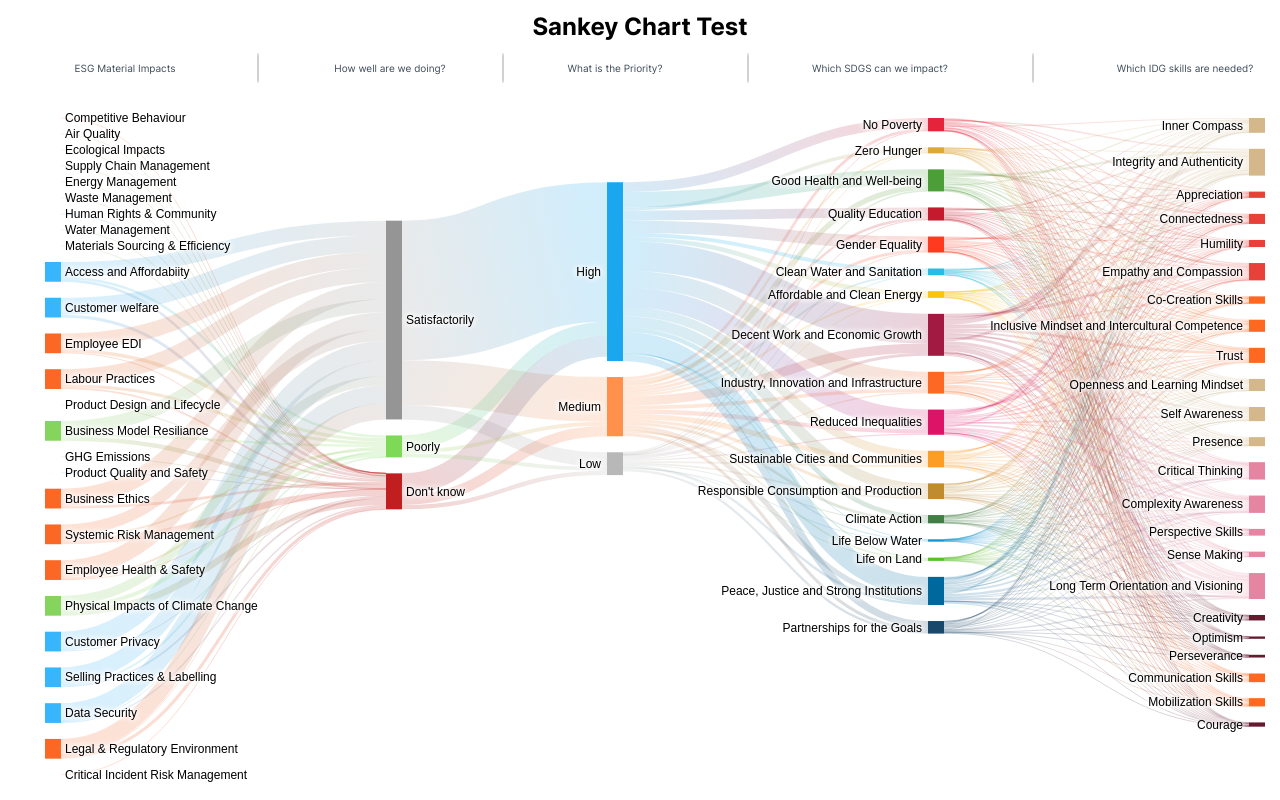
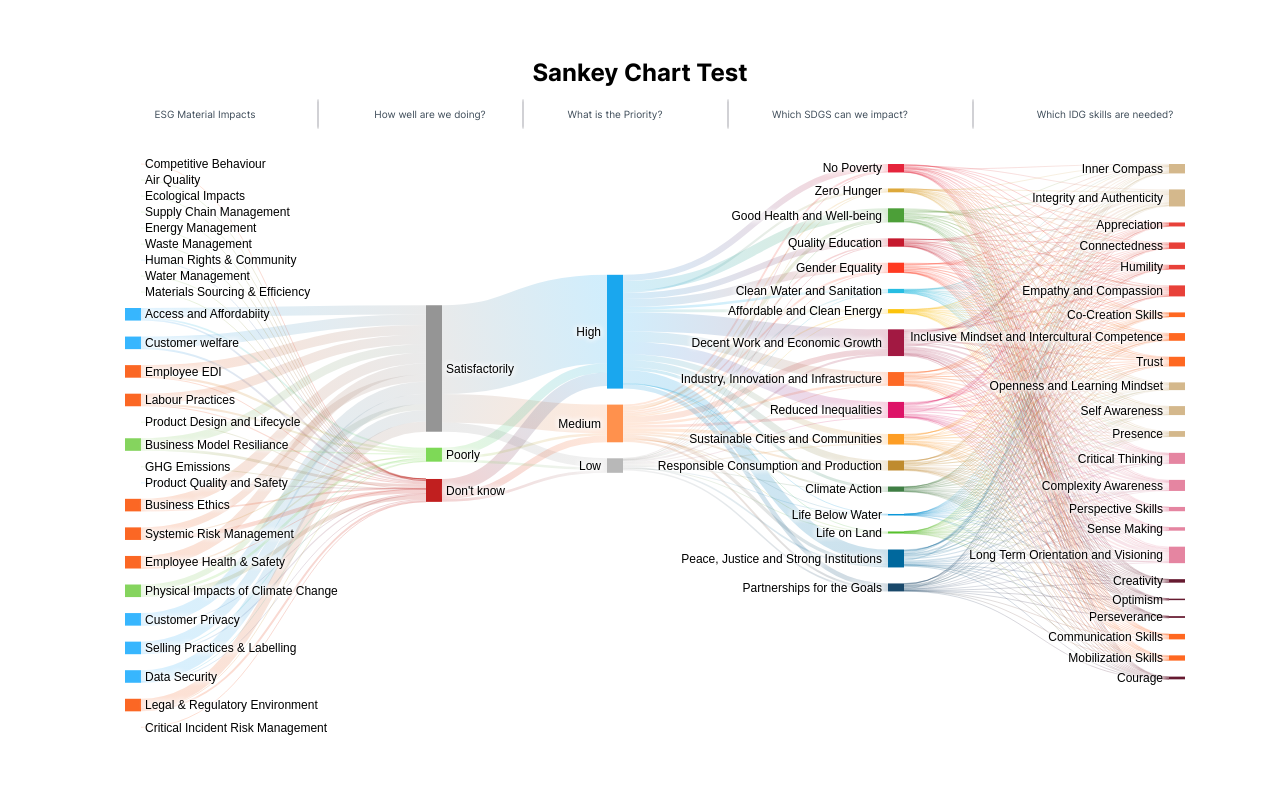
Before and after one commit to daffakurnia11/d3-chart-demo, a Next.js app: page /sankey in a window 1280 px wide. Built offline with nearby package versions, Linux system fonts and the light colour scheme.

Commit message:
fix: :bug: Fix padding in sankey chart page

```diff
--- a/src/app/sankey/page.tsx
+++ b/src/app/sankey/page.tsx
@@ -6,9 +6,9 @@
 
 export default function SankeyPage() {
   return (
-    <div className="w-screen min-h-screen flex items-center justify-center flex-col">
+    <div className="w-screen min-h-screen flex items-center justify-center flex-col py-10">
       <h1 className="text-3xl font-bold text-center">Sankey Chart Test</h1>
-      <div className="flex justify-center items-center w-full h-full">
+      <div className="flex justify-center items-center w-full h-full px-20">
         <SankeyChart data={data as any} />
       </div>
     </div>
```
